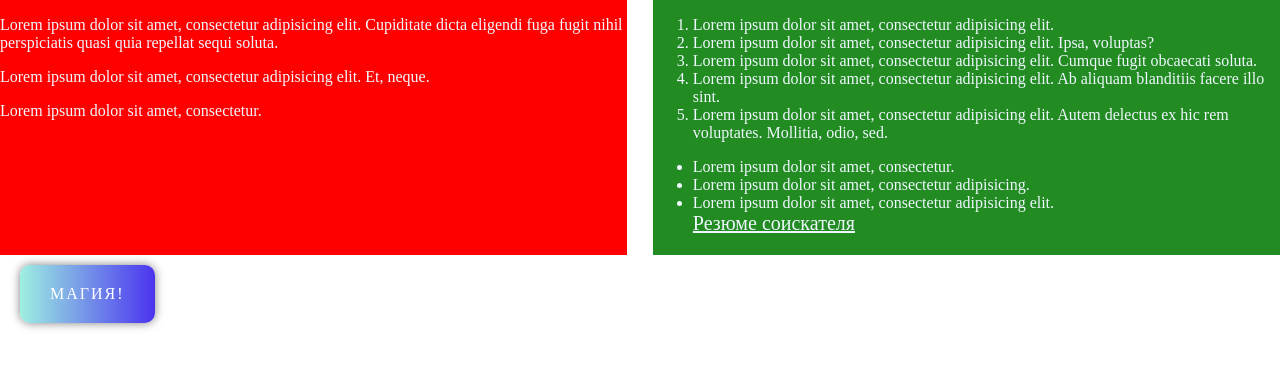
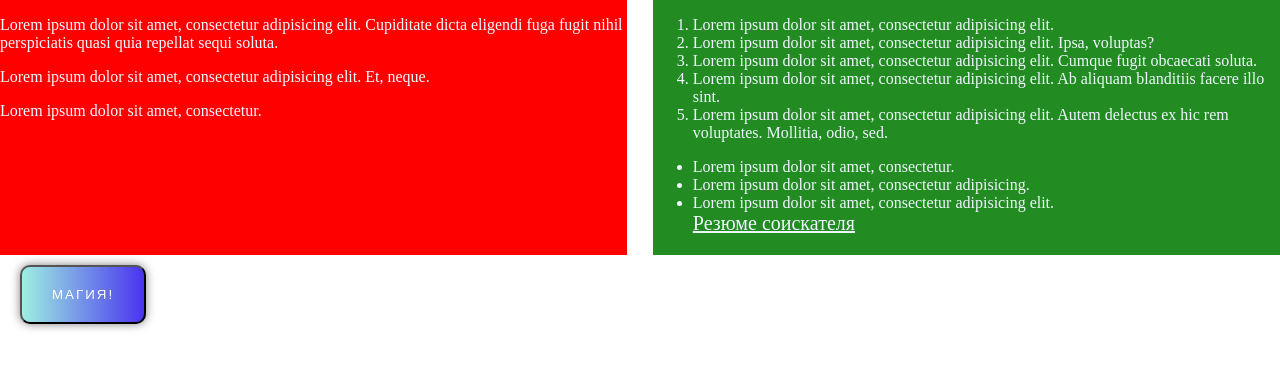
Before and after one commit to z3r002/Test-task-for-Only, a plain HTML site: page index.html in a window 1280 px wide. Drawn offline with Linux system fonts and the light colour scheme.

Commit message:
refractor code

```diff
--- a/index.html
+++ b/index.html
@@ -31,6 +31,6 @@
             соискателя</a>
     </ul>
 </div>
-<a href="#" id="magicButton">Магия!</a>
+<button id="magicButton">Магия!</button>
 </body>
 </html>
--- a/style/index.css
+++ b/style/index.css
@@ -30,6 +30,7 @@ body div {
 }
 
 #magicButton {
+    outline: none;
     text-decoration: none;
     display: inline-block;
     color: white;
```
